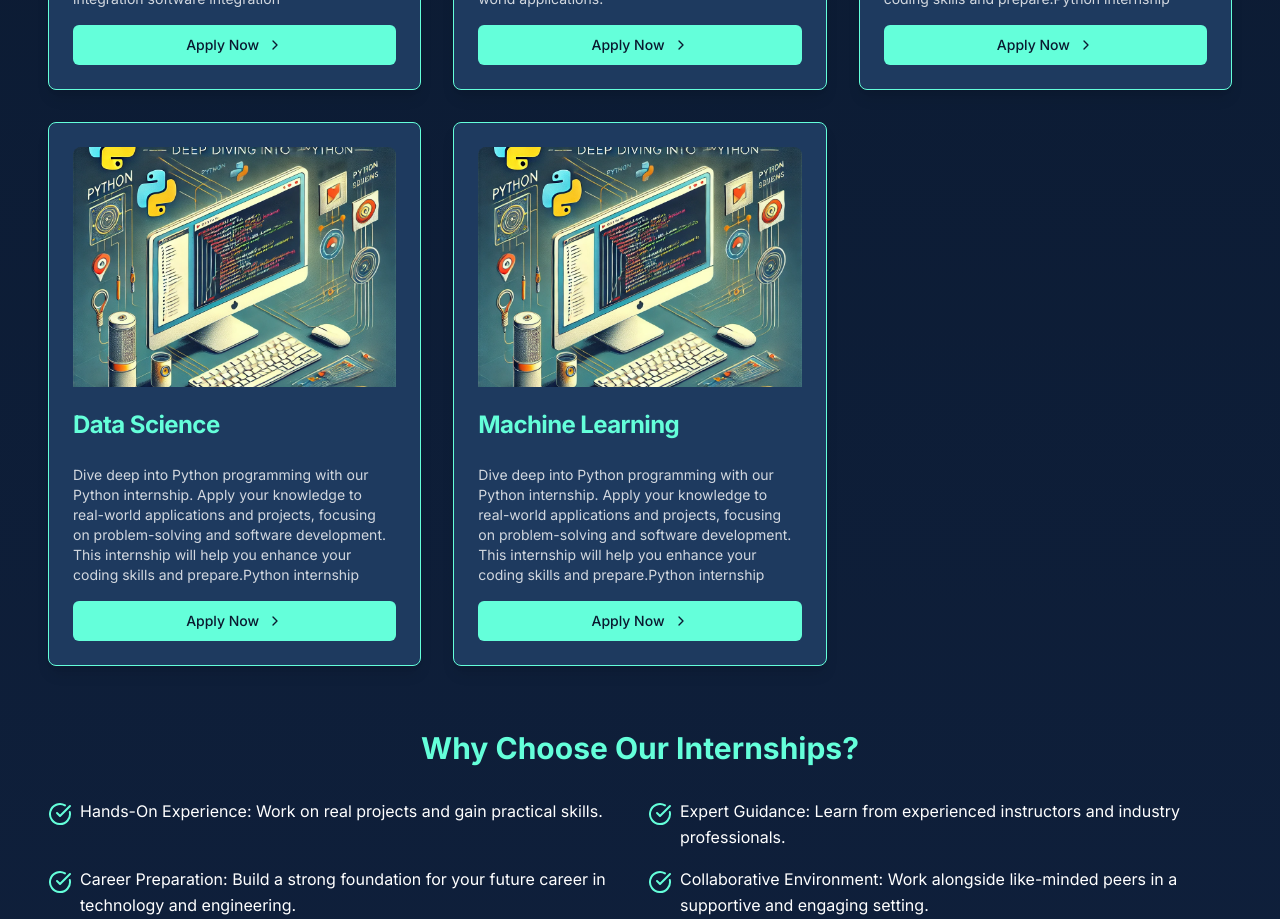
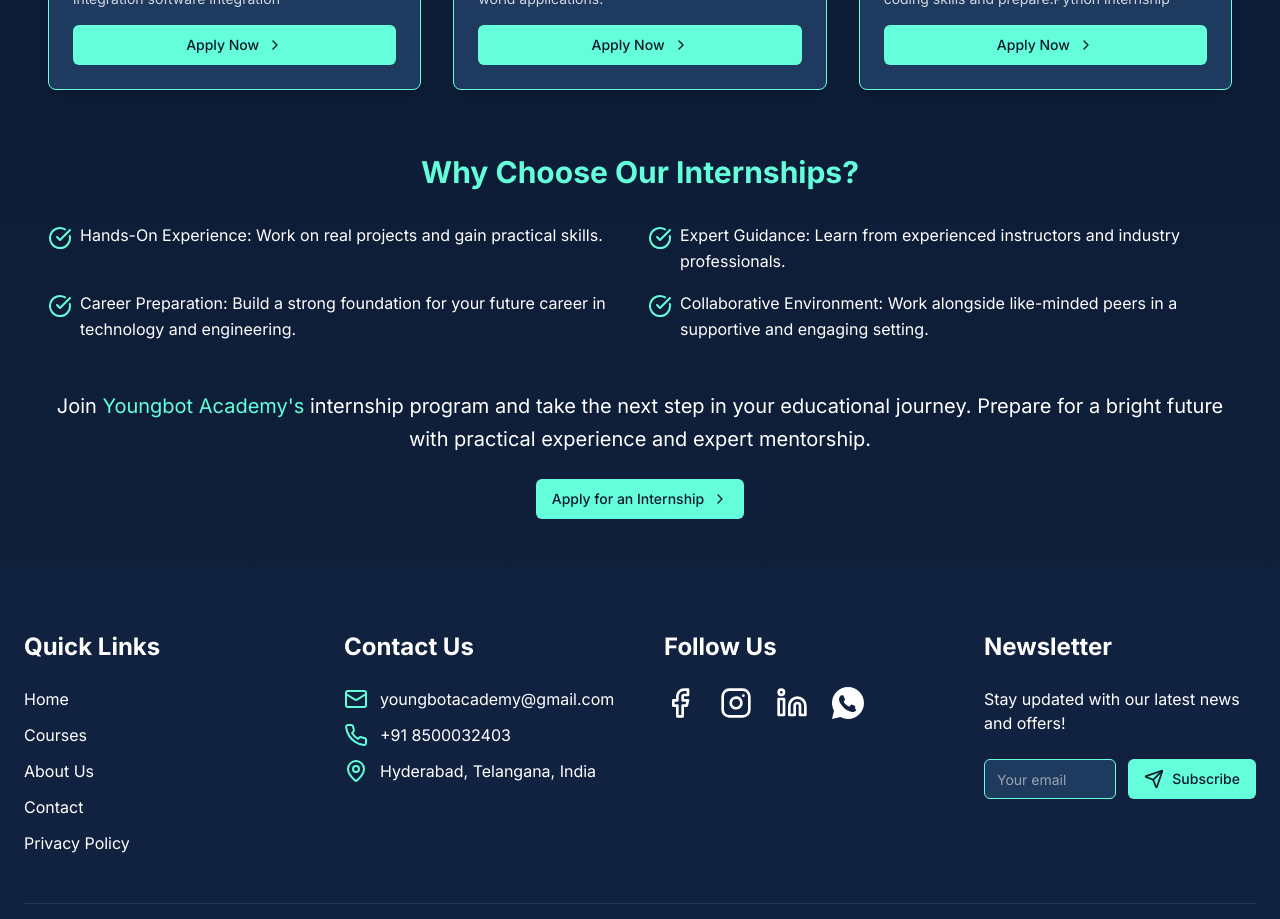
Before and after one commit to VamshiGangadhar/youngbotacademy, a Next.js app: page /Internships in a window 1280 px wide. Shown: the part 840-1759 px from the top of the page. Built offline with nearby package versions, Linux system fonts and the light colour scheme.

Commit message:
removed duplicates

```diff
--- a/app/static/internships.js
+++ b/app/static/internships.js
@@ -23,21 +23,7 @@ const internships = [
       "Dive deep into Python programming with our Python internship. Apply your knowledge to real-world applications and projects, focusing on problem-solving and software development. This internship will help you enhance your coding skills and prepare.Python internship",
     image: python,
     formLink: "#python-form",
-  },
-  {
-    title: "Data Science",
-    description:
-      "Dive deep into Python programming with our Python internship. Apply your knowledge to real-world applications and projects, focusing on problem-solving and software development. This internship will help you enhance your coding skills and prepare.Python internship",
-    image: python,
-    formLink: "#python-form",
-  },
-  {
-    title: "Machine Learning",
-    description:
-      "Dive deep into Python programming with our Python internship. Apply your knowledge to real-world applications and projects, focusing on problem-solving and software development. This internship will help you enhance your coding skills and prepare.Python internship",
-    image: python,
-    formLink: "#python-form",
-  },
+  }
 ];
 
 export default internships;
```
